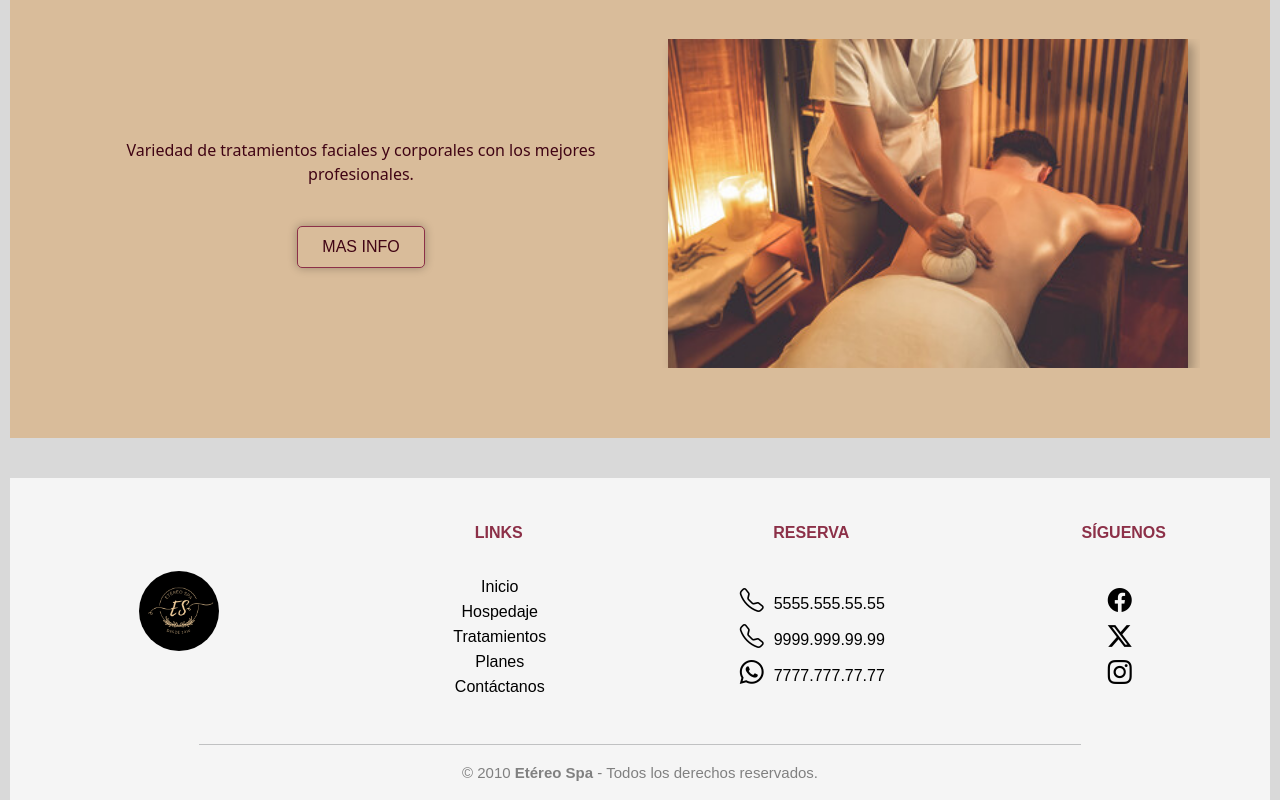
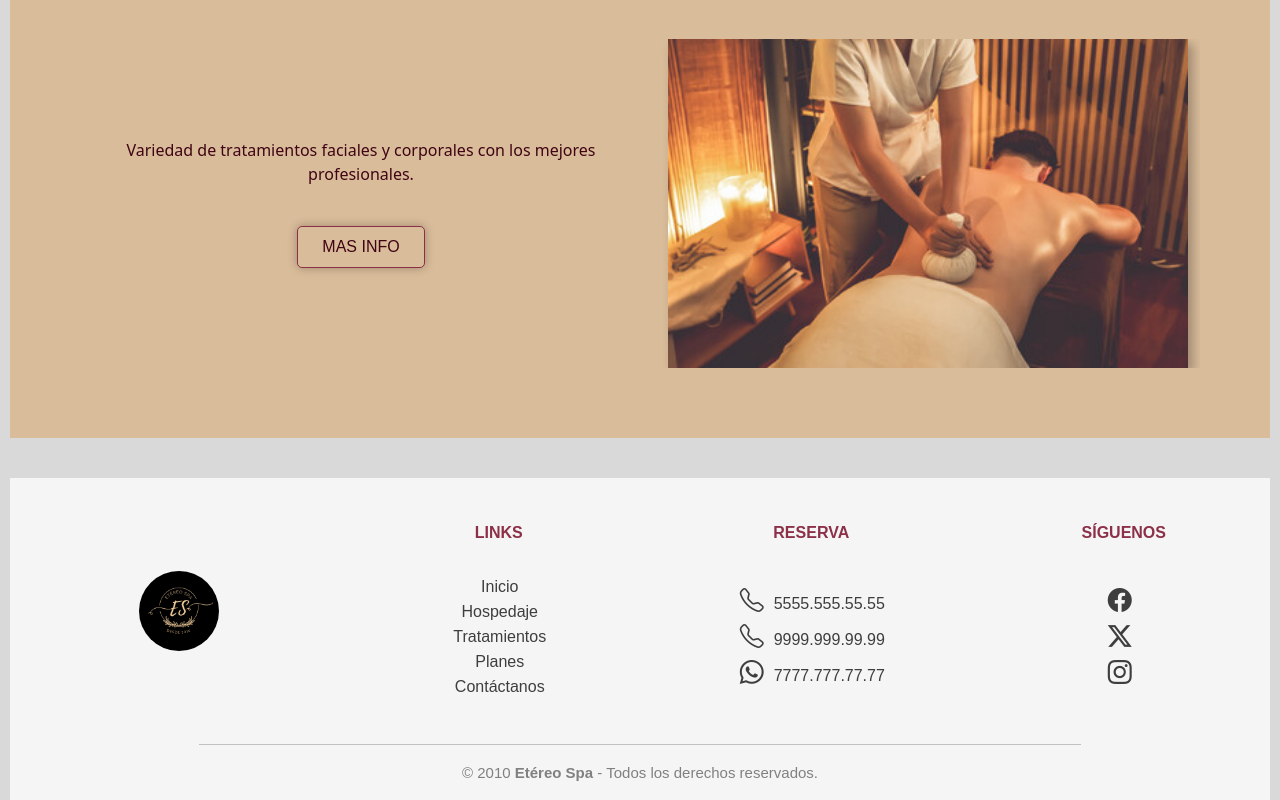
Before and after one commit to Neyda369/proyecto-neyda-comision-57680, a website: page index.html in a window 1280 px wide. Shown: the part 2049-2849 px from the top of the page. Drawn offline with nearby package versions, Linux system fonts and the light colour scheme; a web font is replaced by a local one.

Commit message:
cambios de estilo en el footer

```diff
--- a/scss/components/_footer.scss
+++ b/scss/components/_footer.scss
@@ -2,7 +2,6 @@
     width: 100%;
     background-color: whitesmoke;
     margin-top: 2.5rem;
-
 }
 
 .footer-container {
--- a/scss/components/_navbar.scss
+++ b/scss/components/_navbar.scss
@@ -20,7 +20,7 @@ ul li {
 }
 
 a {
-    color: black;
+    color: rgb(63, 62, 62);
     text-decoration: none;
     font-size: 1rem;
     font-family: Arial, Helvetica, sans-serif;
```
Also changed, not shown: css/style.css.
